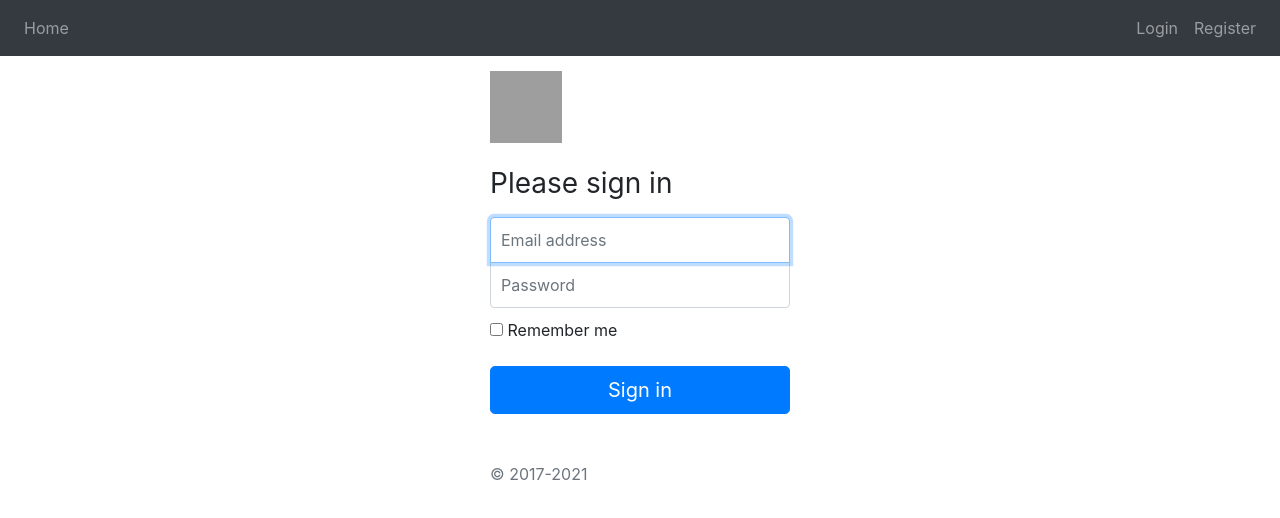
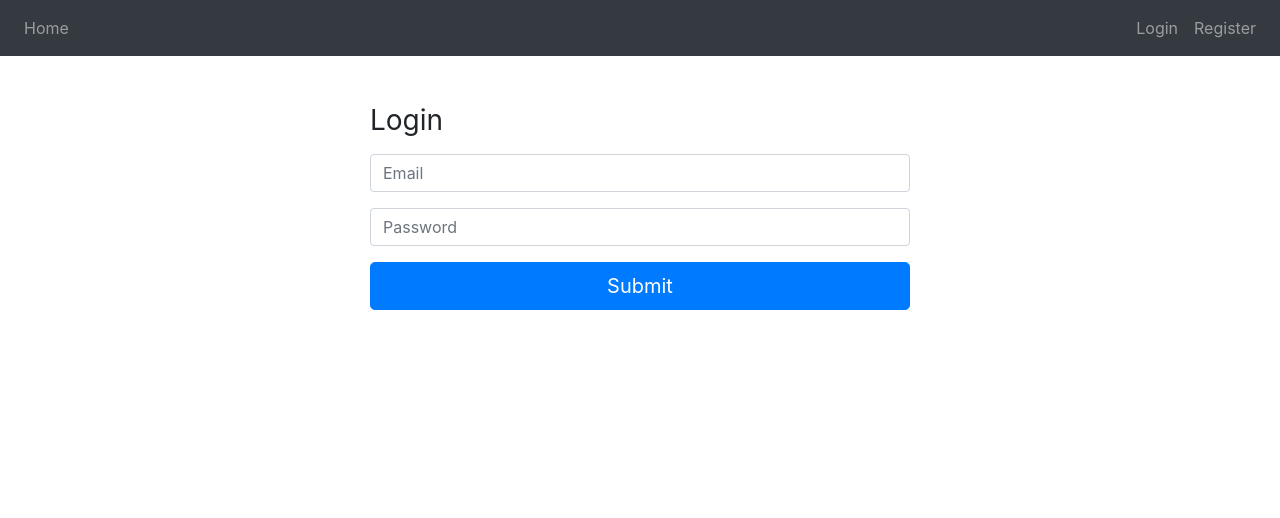
Before and after one commit to OnoprienkoArtem/angular-nest-auth, an Angular app: page /login in a window 1280 px wide. Shown: the top 518 px of the page. Built offline with nearby package versions, Linux system fonts and the light colour scheme; grey boxes are pictures that could not be loaded.

Commit message:
add login logic and fix template for it

```diff
--- /dev/null
+++ b/src/app/model/login.interface.ts
@@ -0,0 +1,4 @@
+export interface Login {
+  email: string;
+  password: string;
+}
--- a/src/app/pages/login/login.component.html
+++ b/src/app/pages/login/login.component.html
@@ -1,15 +1,14 @@
-<form class="form-signin">
-  <img class="mb-4" src="/docs/4.6/assets/brand/bootstrap-solid.svg" alt="" width="72" height="72">
-  <h1 class="h3 mb-3 font-weight-normal">Please sign in</h1>
-  <label for="inputEmail" class="sr-only">Email address</label>
-  <input type="email" id="inputEmail" class="form-control" placeholder="Email address" required autofocus>
-  <label for="inputPassword" class="sr-only">Password</label>
-  <input type="password" id="inputPassword" class="form-control" placeholder="Password" required>
-  <div class="checkbox mb-3">
-    <label>
-      <input type="checkbox" value="remember-me"> Remember me
-    </label>
+<div class="container mt-5">
+  <div class="row">
+    <form class="col-6 offset-3" [formGroup]="form" (ngSubmit)="submit()">
+      <h1 class="h3 mb-3 font-weight-normal">Login</h1>
+      <div class="form-group">
+        <input type="email" class="form-control" formControlName="email" placeholder="Email">
+      </div>
+      <div class="form-group">
+        <input type="password" class="form-control" formControlName="password" placeholder="Password">
+      </div>
+      <button class="btn btn-lg btn-primary btn-block" type="submit">Submit</button>
+    </form>
   </div>
-  <button class="btn btn-lg btn-primary btn-block" type="submit">Sign in</button>
-  <p class="mt-5 mb-3 text-muted">&copy; 2017-2021</p>
-</form>
+</div>
--- a/src/app/pages/login/login.component.ts
+++ b/src/app/pages/login/login.component.ts
@@ -1,4 +1,7 @@
 import { Component, OnInit } from '@angular/core';
+import { FormControl, FormGroup } from '@angular/forms';
+import { Router } from '@angular/router';
+import { AuthService } from '../../services/auth.service';
 
 @Component({
   selector: 'app-login',
@@ -6,10 +9,25 @@ import { Component, OnInit } from '@angular/core';
   styleUrls: ['./login.component.scss']
 })
 export class LoginComponent implements OnInit {
+  form!: FormGroup;
 
-  constructor() { }
+  constructor(
+    private authService: AuthService,
+    private router: Router,
+  ) {
+  }
 
   ngOnInit(): void {
+    this.form = new FormGroup({
+      email: new FormControl(''),
+      password: new FormControl(''),
+    });
   }
 
+  submit(): void {
+    console.log(this.form.getRawValue());
+    this.authService.login(this.form.getRawValue()).subscribe(() => {
+      this.router.navigate(['/']);
+    });
+  }
 }
--- a/src/app/pages/register/register.component.ts
+++ b/src/app/pages/register/register.component.ts
@@ -1,5 +1,5 @@
 import { Component, OnInit } from '@angular/core';
-import { FormBuilder, FormControl, FormGroup, Validators } from '@angular/forms';
+import { FormControl, FormGroup } from '@angular/forms';
 import { Router } from '@angular/router';
 import { AuthService } from '../../services/auth.service';
 
@@ -19,7 +19,7 @@ export class RegisterComponent implements OnInit {
 
   ngOnInit(): void {
     this.form = new FormGroup({
-      first_name: new FormControl('', Validators.required),
+      first_name: new FormControl(''),
       last_name: new FormControl(''),
       email: new FormControl(''),
       password: new FormControl(''),
--- a/src/app/services/auth.service.ts
+++ b/src/app/services/auth.service.ts
@@ -1,6 +1,7 @@
 import { HttpClient } from '@angular/common/http';
 import { Injectable } from '@angular/core';
 import { Observable } from 'rxjs';
+import { Login } from '../model/login.interface';
 import { Register } from '../model/register.interface';
 
 @Injectable({
@@ -13,4 +14,8 @@ export class AuthService {
   register(data: Register): Observable<Register> {
     return this.http.post<Register>('http://localhost:8000/api/register', data);
   }
+
+  login(data: Login): Observable<Login> {
+    return this.http.post<Login>('http://localhost:8000/api/login', data);
+  }
 }
```
